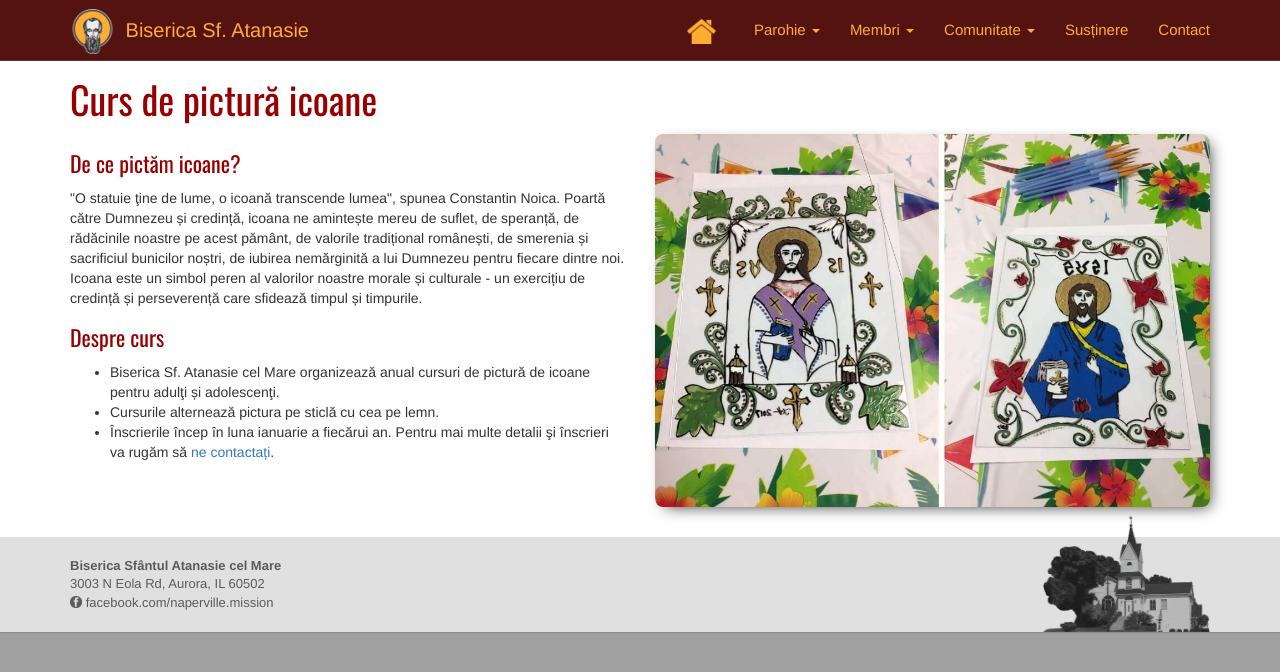
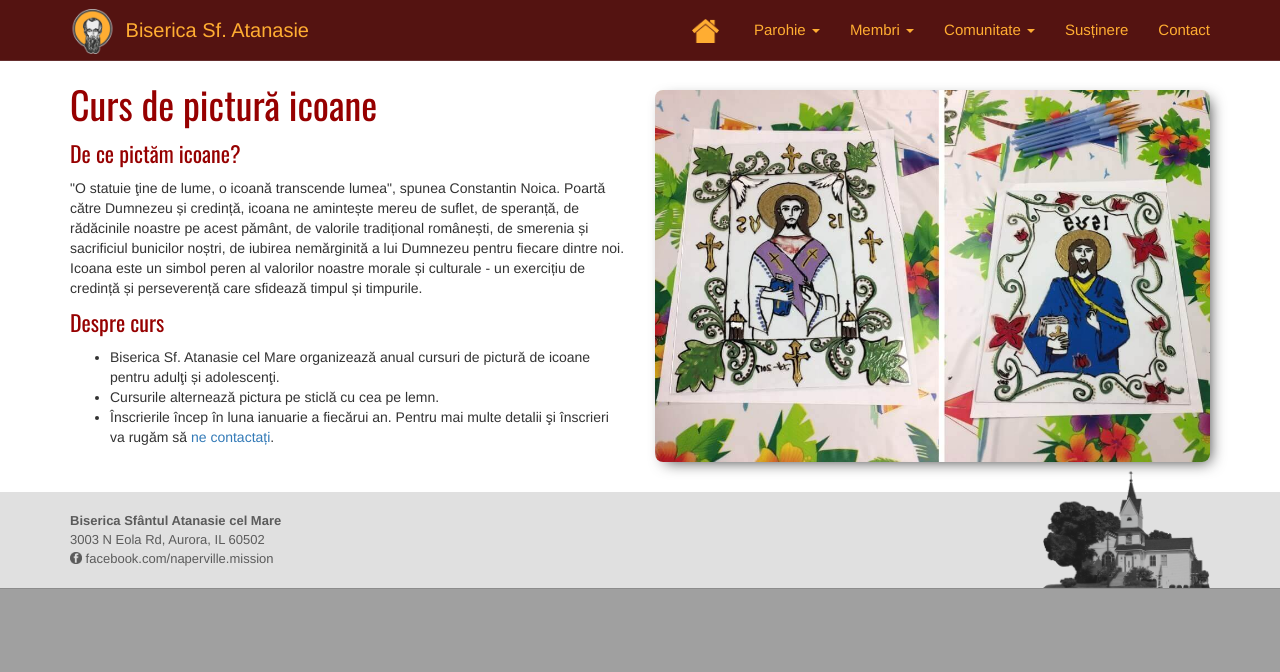
Before and after one commit to iulian787/sfat, a Jekyll site: the page built from ro/curs-de-pictura-icoane.html, in a window 1280 px wide. Shown: the top 672 px of the page. Built offline with Jekyll 4.4.1, drawn with Linux system fonts in a browser that asks for light colours.

Commit message:
Optimizations and add "work" dir to repo

```diff
--- a/_includes/other/footer-ro.html
+++ b/_includes/other/footer-ro.html
@@ -5,7 +5,10 @@
             <div class="col-md-3">
                 <p><strong>Biserica Sfântul Atanasie cel Mare</strong><br>
                 3003 N Eola Rd, Aurora, IL 60502<br>
-                <img style="margin-top: -3px; height: 12px;" src="{{ site.baseurl }}/img/icons/facebook-gray.png" /> <a href="https://www.facebook.com/naperville.mission/" target="_blank">facebook.com/naperville.mission</a></p>
+                <a href="https://www.facebook.com/naperville.mission/" target="_blank">
+                    <img alt="Facebook" style="margin-top: -3px; height: 12px;" src="{{ site.baseurl }}/img/icons/facebook-gray.png" />
+                    facebook.com/naperville.mission
+                </a></p>
             </div>
         </div>
     </div>
--- a/_includes/other/main-menu-ro.html
+++ b/_includes/other/main-menu-ro.html
@@ -7,7 +7,7 @@
                 <div class="navbar-header">
                     <!--<a class="navbar-brand hidden-xs hidden-sm hidden-md" href="{{ site.baseurl }}/">Saint Athanasius the Great<br>Romanian Orthodox Church</a>-->
                     <a class="navbar-brand" href="{{ site.baseurl }}/">
-                        <img id="logo" style="display: inline-block; height:45px; margin-right: 5px;" src="{{ site.baseurl }}/img/icons/athanasius.png" />
+                        <img id="logo" alt="logo" style="display: inline-block; height:45px; margin-right: 5px;" src="{{ site.baseurl }}/img/icons/athanasius.png" />
                         <span id="brand-text" class="hidden-sm">Biserica Sf. Atanasie</span>
                     </a>
 
@@ -23,7 +23,7 @@
                     <ul class="nav navbar-nav navbar-right scrollable-menu">
                         <li>
                             <a class="home" href="{{ site.baseurl }}/">
-                                <div class="home" title="Home"></div>
+                                <img alt="Home" style="margin: 0px 5px; width: 27px;" src="{{ site.baseurl }}/img/icons/home-light.png" />
                             </a>
                         </li>
                         <li class="dropdown">
--- a/css/menu.css
+++ b/css/menu.css
@@ -105,10 +105,6 @@
     background-image: url({{ site.baseurl }}/img/icons/flag-romania-round-64.png);
 }
 
-div.home {
-    background-image: url({{ site.baseurl }}/img/icons/home-light.png);
-}
-
 @media (max-width: 768px) {
     nav.main-menu .navbar-nav > li.open li a:not(:hover) {
         color: #DBDBDB;
--- a/css/style.css
+++ b/css/style.css
@@ -11,7 +11,8 @@
     color: #960000;
     font-family: 'Oswald', sans-serif;
     line-height: 130%;
-    margin-top: 15px;
+    margin-bottom: 10px;
+    margin-top: 10px;
 }
 
 label, button, input, textarea, .nav, .sans {
@@ -33,7 +34,7 @@
 div.main-content {
     background-color: white;
     margin-top: 60px;
-    padding: 0px 0px 20px 0px;
+    padding: 10px 0px 20px 0px;
 }
 
 footer {
--- a/ro/curs-de-pictura-icoane.html
+++ b/ro/curs-de-pictura-icoane.html
@@ -5,9 +5,10 @@
 ---
 
 <div class="container">
-    <h1>Curs de pictură icoane</h1>
+
     <div class="row">
         <div class="col-md-6">
+            <h1>Curs de pictură icoane</h1>
             <h3>De ce pictăm icoane?</h3>
             <p>"O statuie ţine de lume, o icoană transcende lumea", spunea Constantin Noica. Poartă către Dumnezeu și credință, icoana ne amintește mereu de suflet, de speranță, de rădăcinile noastre pe acest pământ, de valorile tradițional românești, de smerenia și sacrificiul bunicilor noștri, de iubirea nemărginită a lui Dumnezeu pentru fiecare dintre noi. Icoana este un simbol peren al valorilor noastre morale și culturale - un exercițiu de credință și perseverență care sfidează timpul și timpurile.</p>
 
@@ -17,9 +18,9 @@
                 <li>Cursurile alternează pictura pe sticlă cu cea pe lemn.</li>
                 <li>Înscrierile încep în luna ianuarie a fiecărui an. Pentru mai multe detalii şi înscrieri va rugăm să <a href="{{ site.baseurl }}/ro/contact.html">ne contactați</a>.</li>
             </ul>
-            <br>
         </div>
         <div class="col-md-6">
+            <br>
             <p><img class="img img-responsive img-round" src="{{ site.baseurl }}/img/painting-class/icoane.jpg" /></p>
         </div>
     </div>
--- a/ro/index.html
+++ b/ro/index.html
@@ -40,7 +40,7 @@
             <p>Vă urăm bun venit pe site-ul Bisericii Sfântul Atanasie cel Mare, cea mai nouă biserică ortodoxă română din suburbiile de vest ale orașului Chicago (Aurora, Illinois), parte a Episcopiei Ortodoxe Române din America. Sperăm că veți găsi utile informațiile și anunțurile publicate pe acest site și vă invităm cu drag pe toți să ne vizitați în lăcaşul nostru spiritual.</p>
 
             <p>
-                <img class="img img-responsive" src="{{ site.baseurl }}/img/medium-church.jpg" />
+                <img alt="Biserica Sfântul Atanasie, Aurora, IL" class="img img-responsive" src="{{ site.baseurl }}/img/medium-church.jpg" />
             </p>
 
             <p>Suntem o comunitate de oameni inimoși și entuziaști, animată de dorința de a ajuta pe cei în nevoie și a conserva cultura și tradițiile românești pe pământ american. Membrii bisericii noastre sunt oameni de toate vârstele, cu meserii si preocupări dintre cele mai diverse și cu povești de viață fascinante.</p>
```
Also changed, not shown: other parts of ro/index.html (+1 -1 lines), _work/athanasius-icon.png (added), _work/athanasius.png (added), _work/athanasius.svg (added), _work/icons.svg (added), _work/little-church.png (added), 1 other file.
